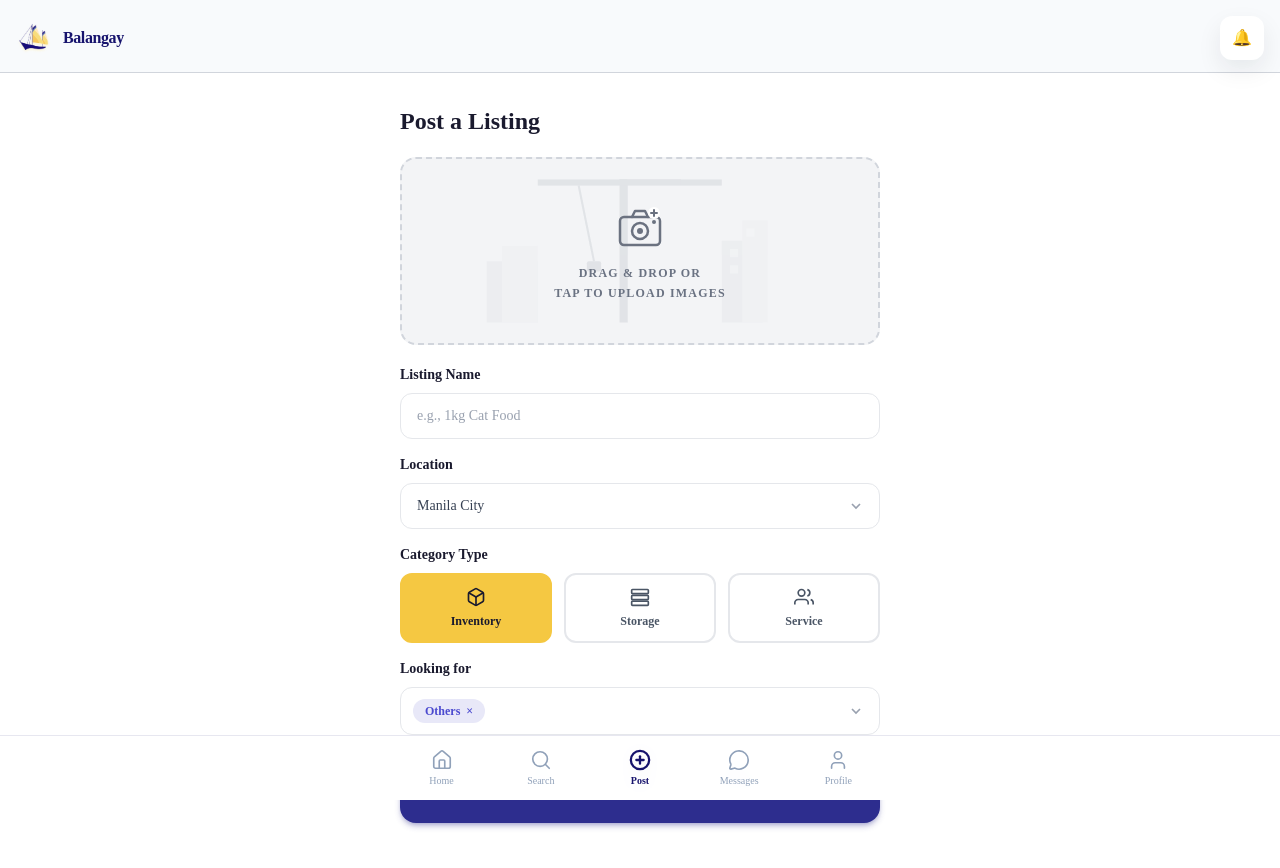
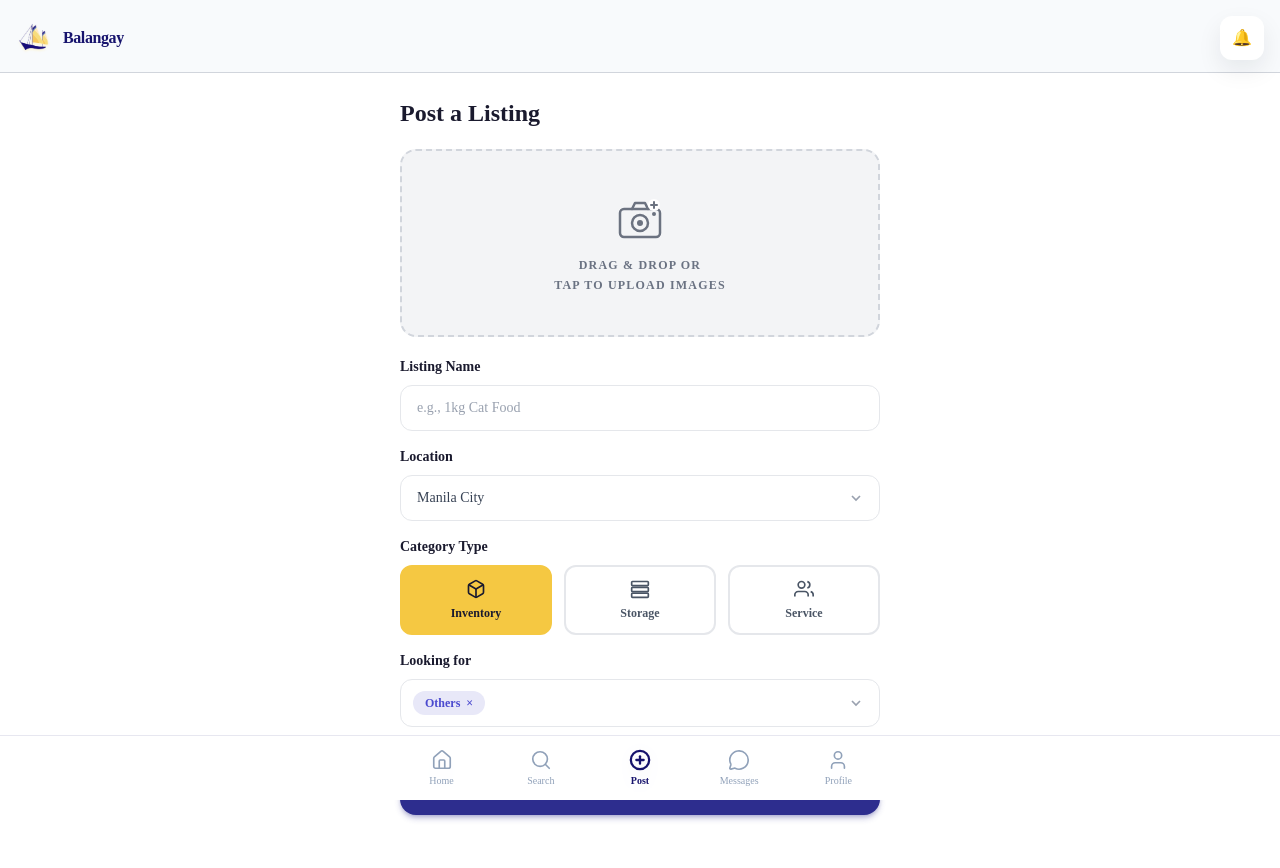
Before and after one commit to CoderTofu/Balangay-Portal, a Next.js app: page /post in a window 1280 px wide. Shown: the top 868 px of the page. Built offline with nearby package versions, Linux system fonts and the light colour scheme; a web font is replaced by a local one.

Commit message:
post page fix

```diff
--- a/app/post/page.tsx
+++ b/app/post/page.tsx
@@ -149,14 +149,14 @@ export default function Post() {
     <div className="min-h-screen bg-white flex flex-col">
       <TopBar />
 
-      <main className="flex-1 pb-24 px-4 pt-4 max-w-lg mx-auto w-full">
+      <main className="flex-1 pb-24 px-4 pt-6 max-w-lg mx-auto w-full overflow-hidden">
         <h1 className="text-2xl font-bold text-[#1a1a2e] mb-5">
           Post a Listing
         </h1>
 
         {/* Image Upload */}
         <div
-          className={`relative w-full rounded-2xl border-2 border-dashed mb-5 overflow-hidden transition-colors cursor-pointer
+          className={`relative w-full rounded-2xl border-2 border-dashed mb-5 overflow-hidden transition-colors cursor-pointer mt-4
             ${isDragging ? "border-[#4b4acf] bg-[#f0f0ff]" : "border-gray-300 bg-gray-100"}
           `}
           style={{ minHeight: "180px" }}
@@ -192,25 +192,6 @@ export default function Post() {
                 fill="none"
                 xmlns="http://www.w3.org/2000/svg"
               >
-                {/* Crane tower */}
-                <rect x="180" y="20" width="8" height="140" fill="#9ca3af" />
-                {/* Crane arm */}
-                <rect x="100" y="20" width="180" height="6" fill="#9ca3af" />
-                {/* Counter-arm */}
-                <rect x="180" y="20" width="60" height="5" fill="#9ca3af" />
-                {/* Cable */}
-                <line x1="140" y1="26" x2="155" y2="100" stroke="#9ca3af" strokeWidth="2" />
-                {/* Hook */}
-                <rect x="148" y="100" width="14" height="10" rx="2" fill="#9ca3af" />
-                {/* Buildings */}
-                <rect x="280" y="80" width="40" height="80" fill="#d1d5db" />
-                <rect x="300" y="60" width="25" height="100" fill="#e5e7eb" />
-                <rect x="50" y="100" width="50" height="60" fill="#d1d5db" />
-                <rect x="65" y="85" width="35" height="75" fill="#e5e7eb" />
-                {/* Windows */}
-                <rect x="288" y="88" width="8" height="8" fill="white" opacity="0.6" />
-                <rect x="304" y="68" width="8" height="8" fill="white" opacity="0.6" />
-                <rect x="288" y="104" width="8" height="8" fill="white" opacity="0.6" />
               </svg>
 
               {/* Camera icon */}
--- a/components/layout/TopBar.tsx
+++ b/components/layout/TopBar.tsx
@@ -3,7 +3,7 @@ import Link from "next/link";
 
 export default function TopBar() {
   return (
-    <header className="sticky top-0 z-10 bg-slate-50/90 backdrop-blur border-b border-gray-300 mb-4">
+    <header className="sticky top-0 z-50 bg-slate-50 backdrop-blur border-b border-gray-300">
       <div className="mx-auto flex w-full items-center justify-between px-4 pb-3 pt-4">
         <div className="flex items-center gap-3">
           <Link href={"/home"}>
```
